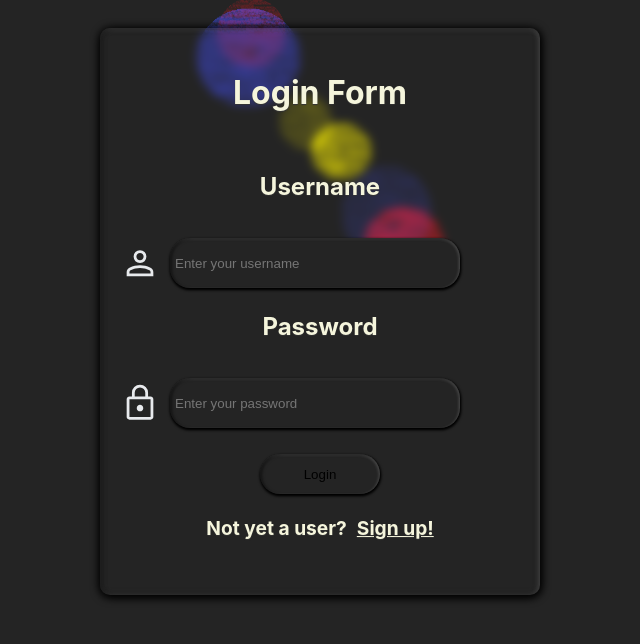
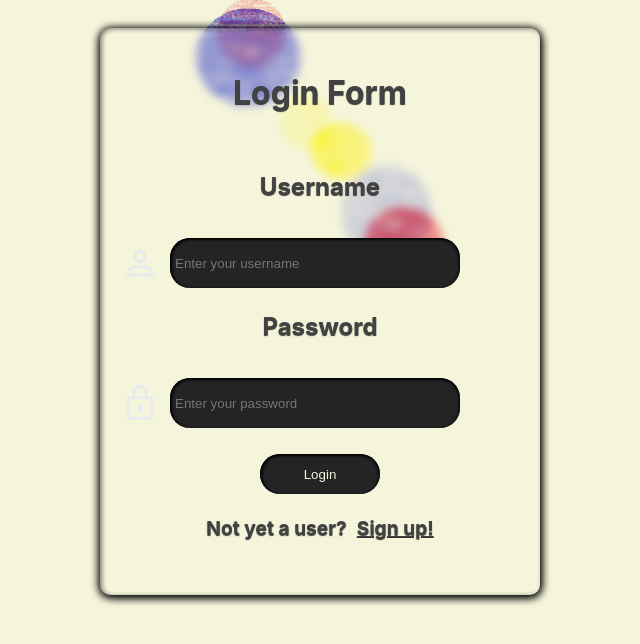
Before and after one commit to datcord/loginform, a React (Vite) app: page / in a window 1280 px wide. Shown: the top 644 px of the page, without its empty margins (320-960 px from the left). Built offline with nearby package versions, Linux system fonts and the light colour scheme.

Commit message:
Refactor CSS styles for improved aesthetics; update color schemes and box shadows

```diff
--- a/src/App.css
+++ b/src/App.css
@@ -34,9 +34,6 @@ form.active {
   pointer-events: all;
   transition: all 0.5s ease-in-out;
 }
-form:hover {
-  background-color: rgba(255, 255, 255, 0.1);
-}
 
 @keyframes showup {
   from {
@@ -52,7 +49,7 @@ form:hover {
   }
 }
 h1, h3, h2 {
-  color: beige;
+  color: light-dark(#424242, beige);
   text-shadow: 0px 1px 1px #333;
   margin-bottom: 2rem;
   font-size: 2rem;
@@ -67,18 +64,22 @@ h3 {
 }
 
 input, button {
+  color: beige;
   width: 80%;
   height: 40px;
   margin: 1px 0;
   padding: 5px;
   border-radius: 20px;
-  box-shadow: 0px 2px 3px #000, 1px 1px 3px #000, inset 2px 1px 3px rgba(0, 0, 0, 0.5), inset -1px 1px 3px rgba(255, 255, 255, 0.2);
+  box-shadow: inset 2px 1px 3px rgb(0, 0, 0), inset -1px 1px 3px rgb(0, 0, 0);
   border: none;
   background-color: #242424;
 }
 input:hover, button:hover {
   background-color: #333;
   transition: all 0.3s ease;
+}
+input:focus, button:focus {
+  border: none;
 }
 
 button {
@@ -96,7 +97,7 @@ button {
   text-decoration: underline;
 }
 .form-change :last-child:hover {
-  color: #dede8d;
+  color: light-dark(#757575, #dede8d);
 }
 
 .input-group {
--- a/src/App.scss
+++ b/src/App.scss
@@ -34,9 +34,6 @@ form {
     pointer-events: all;
     transition: all 0.5s ease-in-out;
   }
-  &:hover {
-    background-color: rgba(255, 255, 255, 0.1);
-  }
 }
 @keyframes showup {
   from {
@@ -53,7 +50,7 @@ form {
 }
 
 h1 {
-  color: beige;
+  color: light-dark(#424242, beige);
   text-shadow: 0px 1px 1px #333;
   margin-bottom: 2rem;
   font-size: 2rem;
@@ -67,19 +64,21 @@ h3 {
   font-size: 1.2rem;
 }
 input {
+  color: beige;
   width: 80%;
   height: 40px;
   margin: 1px 0;
   padding: 5px;
   border-radius: calc($rounded-corners * 2);
-  box-shadow: 0px 2px 3px #000, 1px 1px 3px #000,
-    inset 2px 1px 3px rgba(0, 0, 0, 0.5),
-    inset -1px 1px 3px rgba(255, 255, 255, 0.2);
+  box-shadow: inset 2px 1px 3px rgb(0, 0, 0), inset -1px 1px 3px rgb(0, 0, 0);
   border: none;
   background-color: #242424;
   &:hover {
     background-color: #333;
     transition: all 0.3s ease;
+  }
+  &:focus {
+    border: none;
   }
 }
 button {
@@ -95,7 +94,10 @@ button {
   :last-child {
     text-decoration: underline;
     &:hover {
-      color: darken($color: beige, $amount: 20%);
+      color: light-dark(
+        lighten($color: #424242, $amount: 20%),
+        darken($color: beige, $amount: 20%)
+      );
     }
   }
 }
--- a/src/index.css
+++ b/src/index.css
@@ -5,7 +5,7 @@
 
   color-scheme: light dark;
   color: rgba(255, 255, 255, 0.87);
-  background-color: #242424;
+  background-color: light-dark(beige, #242424);
   place-items: center;
   font-synthesis: none;
   text-rendering: optimizeLegibility;
```
Also changed, not shown: 1 other file (tests, documents, lock files or other folders).
